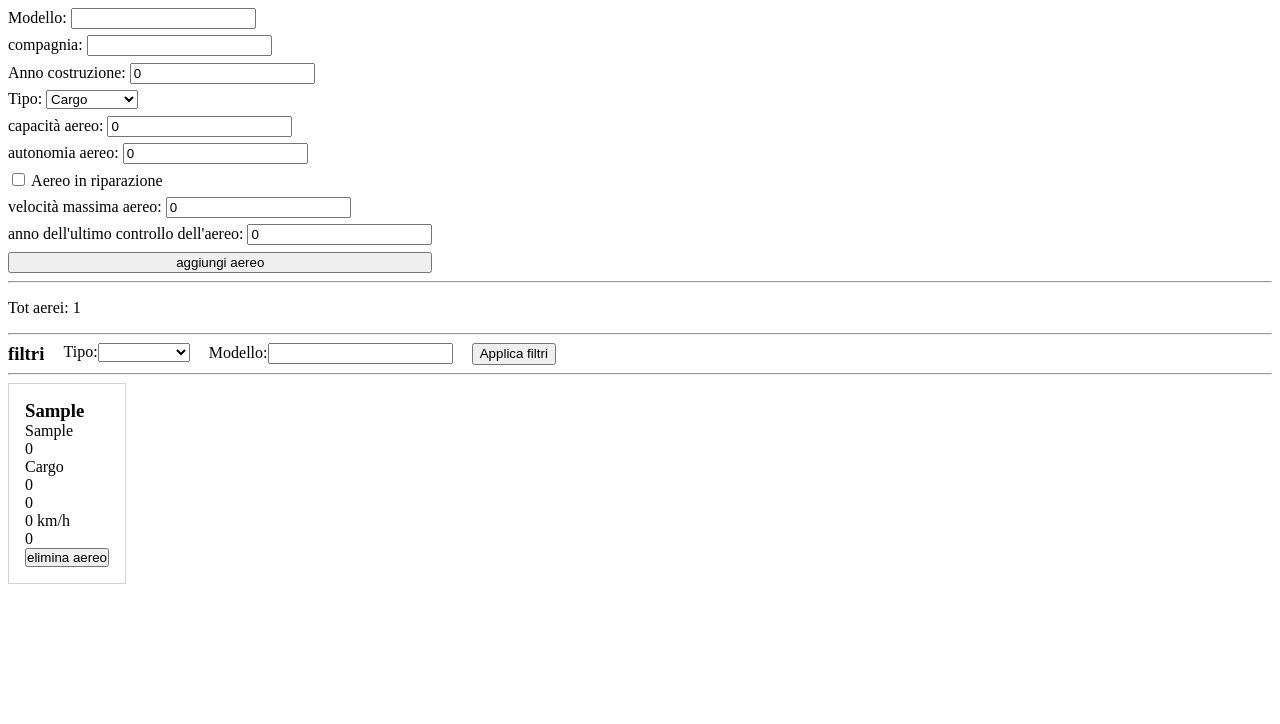
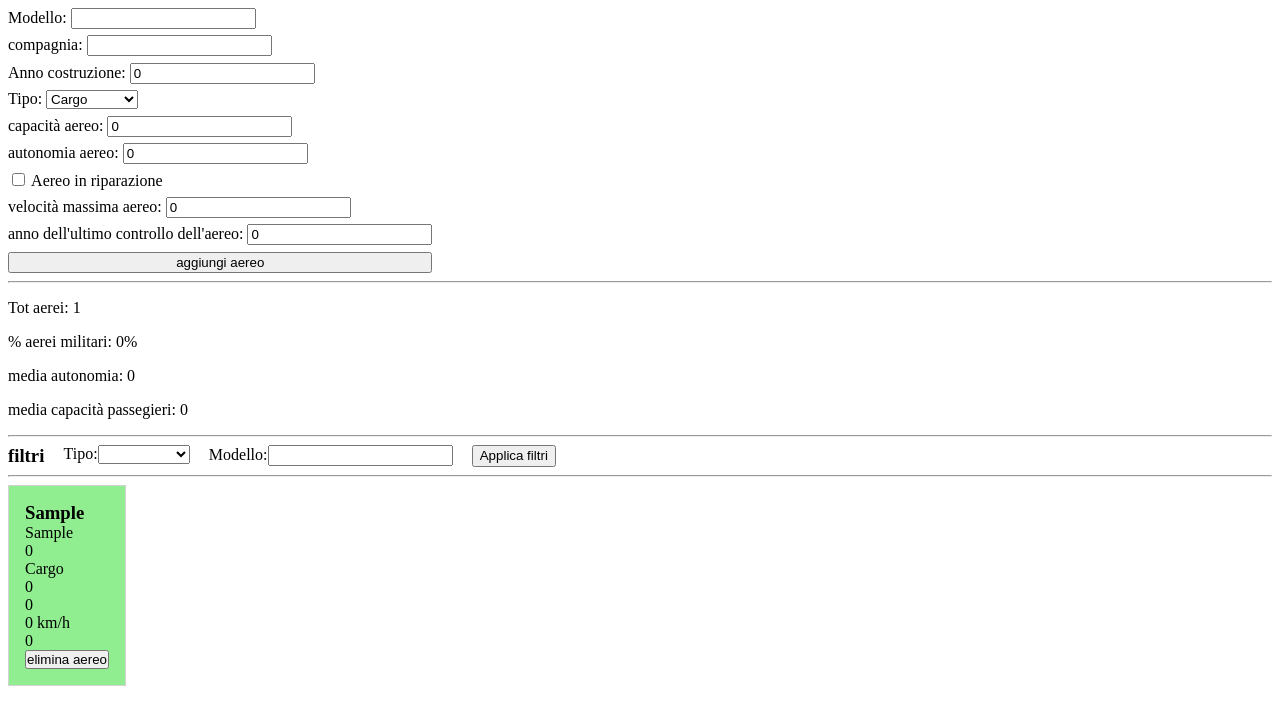
Before and after one commit to DraghettiGiacomo/FullStack25, a Vue app in the folder es4-aerei/: page / in a window 1280 px wide. Both pictures are taken after typing "Sample", "Sample" into the empty fields and a click on the button "aggiungi aereo". Shown: the top 724 px of the page. Built offline with nearby package versions, Linux system fonts and the light colour scheme; the HTML template or start-up script is replaced by a standard one.

Commit message:
aggiunta colori sfondo per tipo aereo e calcoli e statistiche

```diff
--- a/es4-aerei/src/App.vue
+++ b/es4-aerei/src/App.vue
@@ -1,5 +1,5 @@
 <script setup lang="ts">
-import { ref } from 'vue';
+import { computed, ref } from 'vue';
 import type { Aereo } from './interface';
 import PlaneList from './PlaneList.vue';
 
@@ -46,6 +46,18 @@ function resetForm(){
   maxVelocitaAereo.value = 0
   lastCheckYearAereo.value = 0
 }
+const percAereiMilitari = computed(() => {
+  const militari = planes.value.filter((aereo) => aereo.tipo === "Militare");
+  return planes.value.length ? (militari.length / planes.value.length) * 100 : 0;
+});
+const mediaAutonomia = computed(() => {
+  const total = planes.value.reduce((acc, aereo) => acc + aereo.autonomiaVolo, 0);
+  return planes.value.length ? total / planes.value.length : 0;
+});
+const mediaCapacitaPasseggeri = computed(() => {
+  const total = planes.value.reduce((acc, aereo) => acc + aereo.capacitaPasseggeri, 0);
+  return planes.value.length ? total / planes.value.length : 0;
+});
 function handleDelete(aereo: Aereo){
     planes.value = planes.value.filter((el) => el.id !== aereo.id);
 }
@@ -95,6 +107,9 @@ function handleDelete(aereo: Aereo){
   </form>
   <hr>
   <p>Tot aerei: {{planes.length}}</p>
+  <p>% aerei militari: {{ percAereiMilitari }}%</p>
+  <p>media autonomia: {{ mediaAutonomia }}</p>
+  <p>media capacità passegieri: {{ mediaCapacitaPasseggeri }}</p>
   <hr>
   <PlaneList :aerei="planes" @delete="handleDelete"/>
 </template>
--- a/es4-aerei/src/PlaneCard.vue
+++ b/es4-aerei/src/PlaneCard.vue
@@ -7,7 +7,7 @@ const emit = defineEmits(['delete']);
 </script>
 
 <template>
-    <div class="card">
+    <div class="card" :class="aereo.tipo.toLowerCase()">
         <h3>{{aereo.modello}}</h3>
         <p>{{aereo.compagnia}}</p>
         <p>{{aereo.anno}}</p>
@@ -31,4 +31,16 @@ const emit = defineEmits(['delete']);
     margin: 0;
     padding: 0;
 }
+.passeggieri{
+    background-color: rgb(152, 210, 229);
+}
+.cargo{
+    background-color: lightgreen;
+}
+.militare{
+    background-color: lightcoral;
+}
+.privato{
+    background-color: lightgoldenrodyellow;
+}
 </style>
--- a/es4-aerei/src/PlaneList.vue
+++ b/es4-aerei/src/PlaneList.vue
@@ -18,11 +18,11 @@ const aereiDaMostrare = ref(props.aerei);
 function applicaFiltri(){
     console.log(filtroTipo.value);
     console.log(filtroModello.value);
-    aereiDaMostrare.value = props.aerei.filter((aereo) => {
+    /* aereiDaMostrare.value = props.aerei.filter((aereo) => {
         const matchTipo = filtroTipo.value ? aereo.tipo === filtroTipo.value : true;
         const matchModello = filtroModello.value ? aereo.modello.toLowerCase().includes(filtroModello.value.toLowerCase()) : true;
         return matchTipo && matchModello;
-    });
+    }); */
 }
 </script>
 <template>
@@ -42,7 +42,7 @@ function applicaFiltri(){
     </div>
     <hr>
     <div class="listAerei">
-        <PlaneCard v-for="_ in aereiDaMostrare" :aereo="_" @delete="handleDelete"/>
+        <PlaneCard v-for="_ in aerei" :aereo="_" @delete="handleDelete"/>
     </div>
 </template>
 
```
